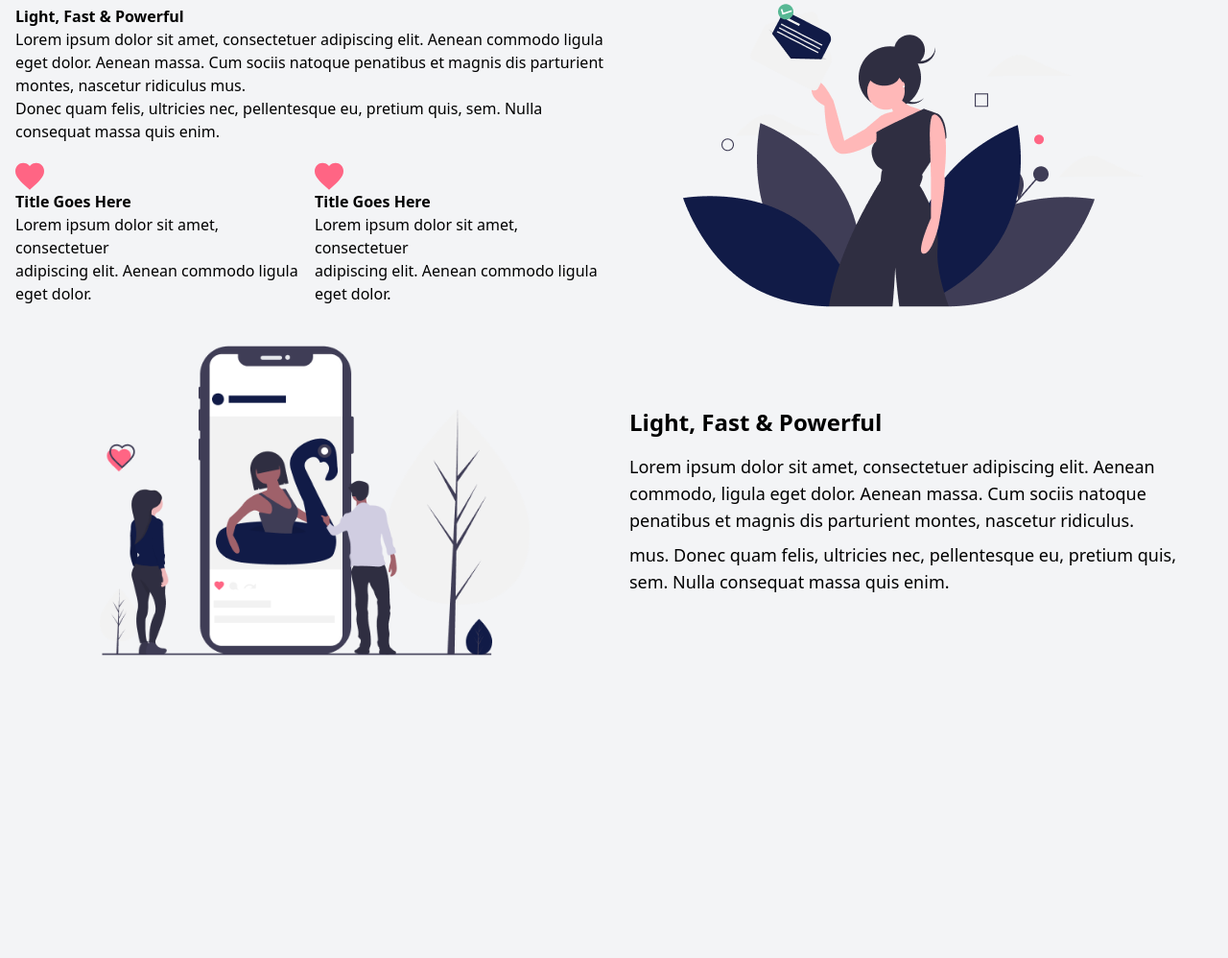
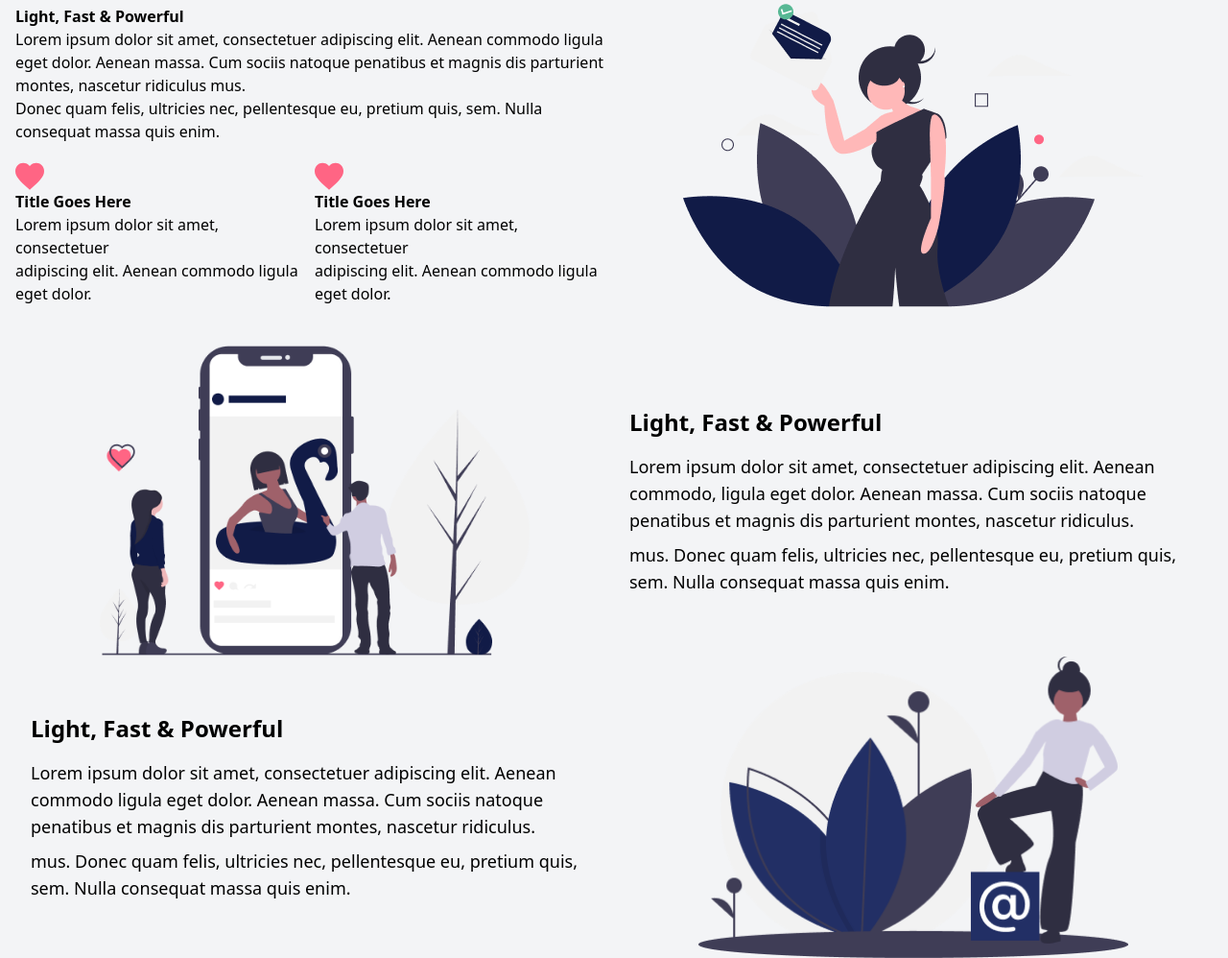
Before and after one commit to jasmina001/Landing-Page, a website: page public/index.html in a window 1280 px wide. Shown: the part 846-1844 px from the top of the page at 96% size. Before the commit the page ends 1529 px from the top, so only its background shows below. Drawn offline with nearby package versions, Linux system fonts and the light colour scheme.

Commit message:
add new section

```diff
--- a/public/index.html
+++ b/public/index.html
@@ -127,6 +127,21 @@
     </section>
 
 
+    <section class="flex flex-col md:flex-row items-center justify-center max-w-7xl mx-auto px-4">
+
+        <div class="md:w-1/2 text-center md:text-left mt-6 md:mt-0 px-4">
+            <b class="text-xl md:text-2xl">Light, Fast & Powerful</b>
+            <h1 class="mt-4 text-base md:text-lg leading-relaxed">
+                Lorem ipsum dolor sit amet, consectetuer adipiscing elit. Aenean commodo ligula eget dolor. Aenean massa. Cum sociis natoque penatibus et magnis dis parturient montes, nascetur ridiculus.
+            </h1>
+            <h1 class="mt-2 text-base md:text-lg leading-relaxed">
+                mus. Donec quam felis, ultricies nec, pellentesque eu, pretium quis, sem. Nulla consequat massa quis enim.
+            </h1>
+        </div>
+        <div class="md:w-1/2 flex justify-center">
+            <img src="/assets/undraw_mention_6k5d.png" alt="Mention Image" class="w-full max-w-xs md:max-w-md">
+        </div>
+    </section>
 
 
 
```
